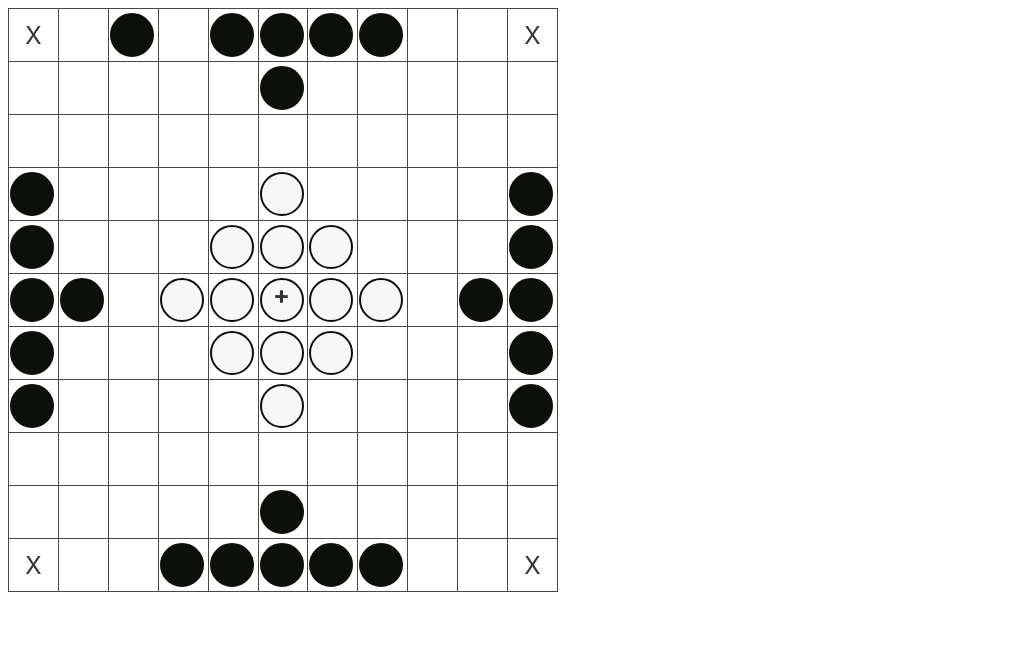
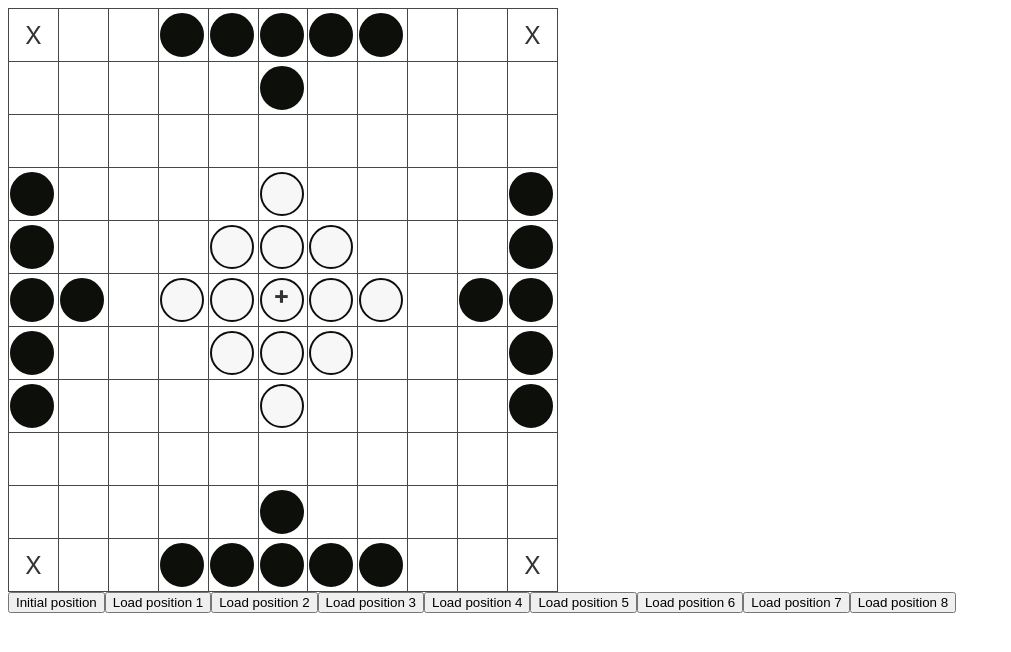
Before and after one commit to TytiX/ng-hnefatafl, an Angular app: page / in a window 1280 px wide. Shown: the top 652 px of the page, without its empty margins (0-1011 px from the left). Built offline with nearby package versions, Linux system fonts and the light colour scheme.

Commit message:
Add board componant Add loading position button and load mecanics

```diff
--- a/src/app/app.module.ts
+++ b/src/app/app.module.ts
@@ -6,11 +6,13 @@ import { DragDropModule } from '@angular/cdk/drag-drop';
 import { AppRoutingModule } from './app-routing.module';
 import { AppComponent } from './app.component';
 import { HnefataflComponent } from './hnefatafl/hnefatafl.component';
+import { HnefataflBoardComponent } from './hnefatafl/hnefatafl-board/hnefatafl-board.component';
 
 @NgModule({
   declarations: [
     AppComponent,
-    HnefataflComponent
+    HnefataflComponent,
+    HnefataflBoardComponent
   ],
   imports: [
     BrowserModule,
--- a/src/app/hnefatafl/game/HnefataflEngine.ts
+++ b/src/app/hnefatafl/game/HnefataflEngine.ts
@@ -1,22 +1,7 @@
 import { Case } from './Case';
 import { Pawn } from './Pawn';
 import { Vector } from './Vector';
-
-// 1 : attacker pawn
-// 2 : defencer pawn
-// 3 : king
-const INITIAL_POSITION = [
-[0, 0, 0, 1, 1, 1, 1, 1, 0, 0, 0],
-[0, 0, 0, 0, 0, 1, 0, 0, 0, 0, 0],
-[0, 0, 0, 0, 0, 0, 0, 0, 0, 0, 0],
-[1, 0, 0, 0, 0, 2, 0, 0, 0, 0, 1],
-[1, 0, 0, 0, 2, 2, 2, 0, 0, 0, 1],
-[1, 1, 0, 2, 2, 3, 2, 2, 0, 1, 1],
-[1, 0, 0, 0, 2, 2, 2, 0, 0, 0, 1],
-[1, 0, 0, 0, 0, 2, 0, 0, 0, 0, 1],
-[0, 0, 0, 0, 0, 0, 0, 0, 0, 0, 0],
-[0, 0, 0, 0, 0, 1, 0, 0, 0, 0, 0],
-[0, 0, 0, 1, 1, 1, 1, 1, 0, 0, 0]];
+import { INITIAL_POSITION } from './HnefataflGame';
 
 const ATTACKERS = 'Attackers';
 const DEFENDERS = 'Defenders';
@@ -34,31 +19,31 @@ export class HnefataflEngine {
   }
 
   reinit() {
+    this.load(INITIAL_POSITION);
+
+    this.turn = 0;
+    this.player = ATTACKERS;
+  }
+
+  load(positions: number[][]) {
     let lastId = 0;
     for (const [x, line] of this.board.entries()) {
       for (const [y, caze] of line.entries()) {
-        if (INITIAL_POSITION[x][y] === 1) {
+        if (positions[x][y] === 1) {
           caze.pawn = new Pawn(lastId, x, y, true);
           this.pawns.push(caze.pawn);
           lastId++;
-        } else if (INITIAL_POSITION[x][y] === 2) {
+        } else if (positions[x][y] === 2) {
           caze.pawn = new Pawn(lastId, x, y, false);
           this.pawns.push(caze.pawn);
           lastId++;
-        } else if (INITIAL_POSITION[x][y] === 3) {
+        } else if (positions[x][y] === 3) {
           caze.pawn = new Pawn(lastId, x, y, false, true);
           this.pawns.push(caze.pawn);
           lastId++;
         }
       }
     }
-
-    this.turn = 0;
-    this.player = ATTACKERS;
-
-    console.log(this.board);
-    console.log(this.move(0, {x: 0, y: -1}));
-    console.log(this.board);
   }
 
   /**
@@ -135,16 +120,21 @@ export class HnefataflEngine {
   }
 
   private applyCaptures(pawn: Pawn) {
+    this.applyPawnsCaptures(pawn);
+    this.applyKingCapture(pawn);
+  }
+
+  applyPawnsCaptures(pawn: Pawn) {
     // capture pawns
     // 0 0 1 2 1 0 horizontal...
     // agains the wall
     // 0 0 0 0 1 2
     // agains a fort
     // 0 0 0 1 2 X
+  }
 
-    this.checkKingCapture(pawn);
-  }
-  checkKingCapture(pawn: Pawn) {
+  applyKingCapture(pawn: Pawn) {
+    let kingCaptured = false;
     // capture king
     // 0 0 1 0 0
     // 0 1 3 1 0
@@ -165,11 +155,13 @@ export class HnefataflEngine {
     // 0 0 1 1 0
     // 0 1 3 2 1
     // 0 0 1 1 0
+    if (kingCaptured) {
       this.triggerVictory(ATTACKERS);
+    }
   }
 
   triggerVictory(victory: string) {
-    // throw new Error("Method not implemented.");
+    throw new Error('Method not implemented.');
   }
 
   private moveIsPossible(pawn: Pawn, vector: Vector): boolean {
--- a/src/app/hnefatafl/game/HnefataflGame.ts
+++ b/src/app/hnefatafl/game/HnefataflGame.ts
@@ -1,5 +1,22 @@
 import { Case } from './Case';
 import { HnefataflEngine } from './HnefataflEngine';
+
+
+// 1 : attacker pawn
+// 2 : defencer pawn
+// 3 : king
+export const INITIAL_POSITION = [
+  [0, 0, 0, 1, 1, 1, 1, 1, 0, 0, 0],
+  [0, 0, 0, 0, 0, 1, 0, 0, 0, 0, 0],
+  [0, 0, 0, 0, 0, 0, 0, 0, 0, 0, 0],
+  [1, 0, 0, 0, 0, 2, 0, 0, 0, 0, 1],
+  [1, 0, 0, 0, 2, 2, 2, 0, 0, 0, 1],
+  [1, 1, 0, 2, 2, 3, 2, 2, 0, 1, 1],
+  [1, 0, 0, 0, 2, 2, 2, 0, 0, 0, 1],
+  [1, 0, 0, 0, 0, 2, 0, 0, 0, 0, 1],
+  [0, 0, 0, 0, 0, 0, 0, 0, 0, 0, 0],
+  [0, 0, 0, 0, 0, 1, 0, 0, 0, 0, 0],
+  [0, 0, 0, 1, 1, 1, 1, 1, 0, 0, 0]];
 
 export class HnefataflGame {
 
@@ -11,17 +28,26 @@ export class HnefataflGame {
   constructor(size) {
     this.size = size;
 
-    for (let i = 0; i < size; i++) {
+    this.cleanBoard();
+
+    this.engine = new HnefataflEngine(this.board);
+    this.engine.reinit();
+  }
+
+  private cleanBoard() {
+    this.board.length = 0;
+
+    for (let i = 0; i < this.size; i++) {
 
       this.board.push(new Array());
 
-      for (let j = 0; j < size; j++) {
+      for (let j = 0; j < this.size; j++) {
         if ( (i === 0 && j === 0)
-        || (i === size - 1 && j === 0)
-        || (i === 0 && j === size - 1)
-        || (i === size - 1 && j === size - 1) ) {
+        || (i === this.size - 1 && j === 0)
+        || (i === 0 && j === this.size - 1)
+        || (i === this.size - 1 && j === this.size - 1) ) {
           this.board[i].push(new Case(i, j, true, true));
-        } else if ( (i === (size - 1) / 2 && j === (size - 1) / 2) ) {
+        } else if ( (i === (this.size - 1) / 2 && j === (this.size - 1) / 2) ) {
           this.board[i].push(new Case(i, j, true));
         } else {
           this.board[i].push(new Case(i, j));
@@ -29,20 +55,22 @@ export class HnefataflGame {
       }
     }
 
-    this.engine = new HnefataflEngine(this.board);
-    this.engine.reinit();
   }
 
   newGame() {
     // restart pawns to start positions
+    this.cleanBoard();
+    this.engine.load(INITIAL_POSITION);
   }
 
   saveGame() {
     // export pawns postions and current turn
   }
 
-  loadGame() {
+  loadGame(positions: number[][]) {
     // import pawns positions and current turn
+    this.cleanBoard();
+    this.engine.load(positions);
   }
 
 }
--- a/src/app/hnefatafl/game/sample/sample.ts
+++ b/src/app/hnefatafl/game/sample/sample.ts
@@ -1,3 +1,6 @@
+// 1 : attacker pawn
+// 2 : defencer pawn
+// 3 : king
 
 export const PAWN_CAPTURE_1 = [
   [0, 0, 0, 0, 0, 0, 0, 0, 0, 0, 0],
--- /dev/null
+++ b/src/app/hnefatafl/hnefatafl-board/hnefatafl-board.component.html
@@ -0,0 +1,37 @@
+<div>
+
+  <table>
+    <tr *ngFor="let column of board" >
+      <td class="case" *ngFor="let case of column" cdkDrop>
+        <ng-template [ngIf]="case.isTower">X</ng-template>
+        <ng-template [ngIf]="case.pawn">
+          <div class="pawn" [ngClass]="{
+              'black': case.pawn.isAttacker,
+              'white': case.pawn.isDefender,
+              'king': case.pawn.isKing
+            }" cdkDrag>
+              <ng-template [ngIf]="case.pawn.isKing">+</ng-template>
+          </div>
+        </ng-template>
+      </td>
+    </tr>
+  </table>
+
+  <!-- <div class="pawn black" cdkDrag (cdkDragDropped)="dropped($event)" (cdkDragEntered)="($event)"></div>
+  <div class="pawn white" cdkDrag></div>
+  <div class="pawn white king" cdkDrag>+</div> -->
+
+</div>
+
+<!-- <div class="drop" cdkDrop>
+  <div class="test" cdkDrag
+    (cdkDragDropped)="event($event)"
+    (cdkDragEnded)="event($event)"
+    (cdkDragEntered)="event($event)"
+    (cdkDragExited)="event($event)"
+    (cdkDragMoved)="event($event)"
+    (cdkDragReleased)="event($event)"
+    (cdkDragStarted)="event($event)">
+    X
+  </div>
+</div> -->
--- /dev/null
+++ b/src/app/hnefatafl/hnefatafl-board/hnefatafl-board.component.scss
@@ -0,0 +1,51 @@
+table, td, th {
+    border: 1px solid rgb(71, 71, 71);
+    text-align: center;
+}
+
+table {
+    border-collapse: collapse;
+    width: 550px;
+    font-size: 24px;
+    table-layout: fixed;
+}
+
+th, td {
+    height: 50px;
+}
+
+.pawn {
+    height: 40px;
+    width: 40px;
+    top: 4px;
+    position: absolute;
+    border-radius: 25px;
+    border: 2px solid rgb(13, 15, 10);
+}
+
+.white {
+    background-color: rgb(247, 247, 247);
+}
+
+.black {
+    background-color: rgb(13, 15, 10);
+}
+
+.king {
+    font-size: 25px;
+    font-weight: bolder;
+    text-align: center;
+}
+
+.case {
+    position: relative;
+}
+
+.drop {
+    border: 1px solid #000;
+}
+
+.test {
+    height: 20px;
+    width: 20px;
+}
--- /dev/null
+++ b/src/app/hnefatafl/hnefatafl-board/hnefatafl-board.component.ts
@@ -0,0 +1,20 @@
+import { Component, OnInit, Input } from '@angular/core';
+
+import { Case } from './../game/Case';
+
+@Component({
+  selector: 'app-hnefatafl-board',
+  templateUrl: './hnefatafl-board.component.html',
+  styleUrls: ['./hnefatafl-board.component.scss']
+})
+export class HnefataflBoardComponent implements OnInit {
+
+  @Input()
+  board: Case[][];
+
+  constructor() { }
+
+  ngOnInit() {
+  }
+
+}
--- a/src/app/hnefatafl/hnefatafl.component.html
+++ b/src/app/hnefatafl/hnefatafl.component.html
@@ -1,37 +1,11 @@
-<div>
+<app-hnefatafl-board [board]="game.board"></app-hnefatafl-board>
 
-  <table>
-    <tr *ngFor="let column of game.board" >
-      <td class="case" *ngFor="let case of column" cdkDrop>
-        <ng-template [ngIf]="case.isTower">X</ng-template>
-        <ng-template [ngIf]="case.pawn">
-          <div class="pawn" [ngClass]="{
-              'black': case.pawn.isAttacker,
-              'white': case.pawn.isDefender,
-              'king': case.pawn.isKing
-            }" cdkDrag>
-              <ng-template [ngIf]="case.pawn.isKing">+</ng-template>
-          </div>
-        </ng-template>
-      </td>
-    </tr>
-  </table>
-
-  <!-- <div class="pawn black" cdkDrag (cdkDragDropped)="dropped($event)" (cdkDragEntered)="($event)"></div>
-  <div class="pawn white" cdkDrag></div>
-  <div class="pawn white king" cdkDrag>+</div> -->
-
-</div>
-
-<!-- <div class="drop" cdkDrop>
-  <div class="test" cdkDrag
-    (cdkDragDropped)="event($event)"
-    (cdkDragEnded)="event($event)"
-    (cdkDragEntered)="event($event)"
-    (cdkDragExited)="event($event)"
-    (cdkDragMoved)="event($event)"
-    (cdkDragReleased)="event($event)"
-    (cdkDragStarted)="event($event)">
-    X
-  </div>
-</div> -->
+<button (click)="loadGame(0)">Initial position</button>
+<button (click)="loadGame(1)">Load position 1</button>
+<button (click)="loadGame(2)">Load position 2</button>
+<button (click)="loadGame(3)">Load position 3</button>
+<button (click)="loadGame(4)">Load position 4</button>
+<button (click)="loadGame(5)">Load position 5</button>
+<button (click)="loadGame(6)">Load position 6</button>
+<button (click)="loadGame(7)">Load position 7</button>
+<button (click)="loadGame(8)">Load position 8</button>
--- a/src/app/hnefatafl/hnefatafl.component.ts
+++ b/src/app/hnefatafl/hnefatafl.component.ts
@@ -1,6 +1,15 @@
 import { Component, OnInit } from '@angular/core';
 
 import { HnefataflGame } from './game/HnefataflGame';
+
+import { PAWN_CAPTURE_1,
+  PAWN_CAPTURE_2,
+  PAWN_CAPTURE_3,
+  KING_CAPTURE_1,
+  KING_CAPTURE_5,
+  KING_CAPTURE_4,
+  KING_CAPTURE_3,
+  KING_CAPTURE_2 } from './game/sample/sample';
 
 @Component({
   selector: 'app-hnefatafl',
@@ -18,14 +27,35 @@ export class HnefataflComponent implements OnInit {
   ngOnInit() {
   }
 
-  dropped(event) {
-    console.log(event);
-  }
-  entered(event) {
-    console.log(event);
-  }
-
-  event(event) {
-    console.log(event);
+  loadGame(game: number) {
+    switch (game) {
+      case 0:
+        this.game.newGame();
+        break;
+      case 1:
+        this.game.loadGame(PAWN_CAPTURE_1);
+        break;
+      case 2:
+        this.game.loadGame(PAWN_CAPTURE_2);
+        break;
+      case 3:
+        this.game.loadGame(PAWN_CAPTURE_3);
+        break;
+      case 4:
+        this.game.loadGame(KING_CAPTURE_1);
+        break;
+      case 5:
+        this.game.loadGame(KING_CAPTURE_2);
+        break;
+      case 6:
+        this.game.loadGame(KING_CAPTURE_3);
+        break;
+      case 7:
+        this.game.loadGame(KING_CAPTURE_4);
+        break;
+      case 8:
+        this.game.loadGame(KING_CAPTURE_5);
+        break;
+    }
   }
 }
```
Also changed, not shown: 1 other file (tests, documents, lock files or other folders).
